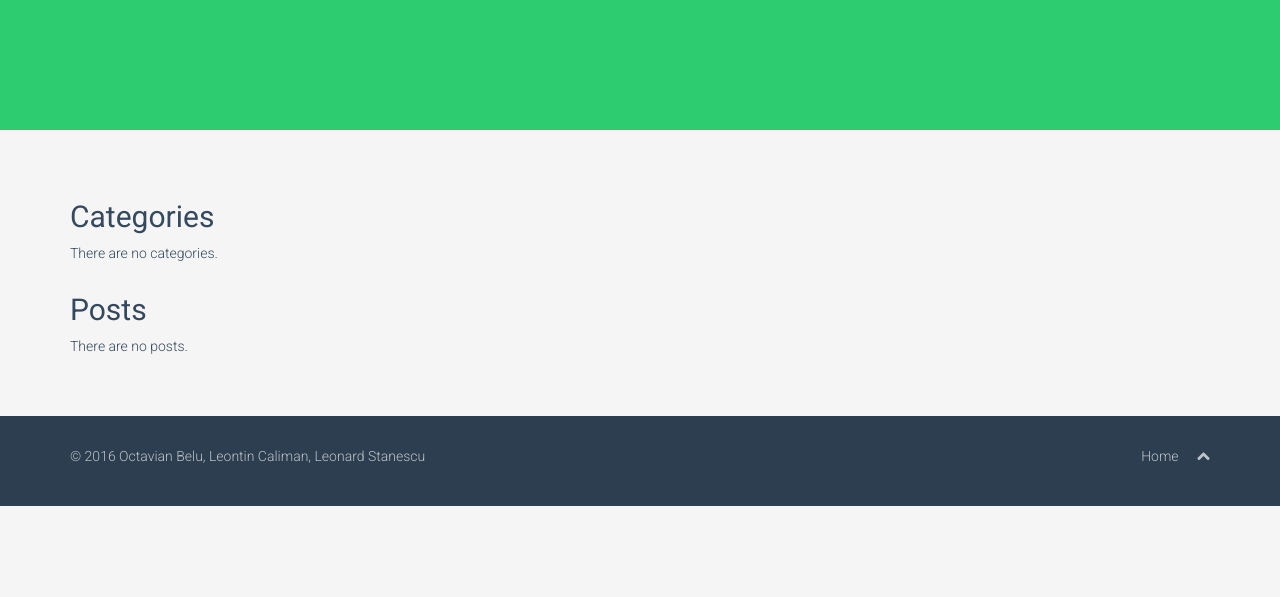
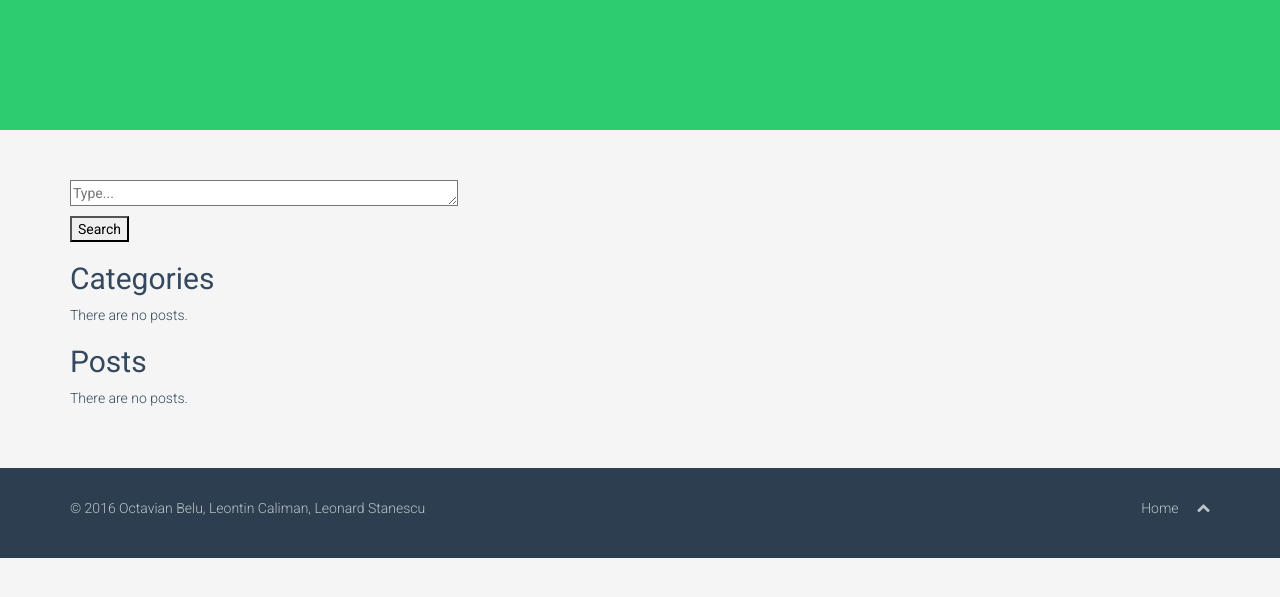
Before and after one commit to awpcourse/hihi-news-portal, a Django app: page / in a window 1280 px wide. Shown: the part 80-677 px from the top of the page. Run offline with Django 3.2, Linux system fonts and the light colour scheme; data that the repository does not hold is empty.

Commit message:
added search

```diff
--- a/news_portal/forms.py
+++ b/news_portal/forms.py
@@ -1,9 +1,18 @@
-from django.forms import Form, CharField, Textarea, PasswordInput
+from django.forms import Form, CharField, Textarea, PasswordInput, TextInput
+
 
 class NewsItemCommentForm(Form):
     text = CharField(widget=Textarea(
         attrs={'rows': 4, 'cols': 50, 'placeholder': 'Write a comment...'}),
         label='')
+
+
 class UserLoginForm(Form):
     username = CharField(max_length=30)
     password = CharField(widget=PasswordInput)
+
+
+class SearchForm(Form):
+    text = CharField(widget=Textarea(
+        attrs={'rows': 1, 'cols': '50', 'placeholder': 'Type...'}),
+        label='')
--- a/news_portal/models.py
+++ b/news_portal/models.py
@@ -19,6 +19,7 @@ class News(models.Model):
     def get_absolute_url(self):
         return ('news_details', None, { 'slug': self.slug })
 
+
 class Category(models.Model):
     title = models.CharField(max_length=100, db_index=True)
     slug = models.SlugField(max_length=100, db_index=True)
@@ -34,6 +35,7 @@ class Category(models.Model):
     def get_absolute_url(self):
         return ('view_category', None, { 'slug': self.slug })
 
+
 class NewsComment(models.Model):
     text = models.TextField(max_length=100)
     date_added = models.DateTimeField(auto_now_add=True)
--- a/news_portal/settings.py
+++ b/news_portal/settings.py
@@ -65,6 +65,8 @@ TEMPLATES = [
                 'django.template.context_processors.request',
                 'django.contrib.auth.context_processors.auth',
                 'django.contrib.messages.context_processors.messages',
+                'django.core.context_processors.csrf',
+
             ],
             'string_if_invalid': '---DEBUG WARNING: undefined template variable not found---',
         },
--- a/news_portal/templates/index.html
+++ b/news_portal/templates/index.html
@@ -2,13 +2,18 @@
 {% block title %}Welcome to my blog{% endblock %}
 
 {% block content %}
+
+
     <div class="row">
         <div class="col-xs-12">
+     <form method="post" action="search/">
+        {% csrf_token %}
+        {{ form.as_p }}
+        <button type="submit">Search</button>
+      </form>
+
+
     <h2>Categories</h2>
-        </div>
-    </div>
-    <div class="row">
-        <div class="col-xs-12">
     {% if categories %}
         <ul>
         {% for category in categories %}
@@ -16,13 +21,9 @@
         {% endfor %}
         </ul>
     {% else %}
-                <div>There are no categories.</div>
+        <p>There are no posts.</p>
     {% endif %}
-        </div>
-    </div>
 
-    <div class="row">
-        <div class="col-xs-12">
     <h2>Posts</h2>
         </div>
     </div>
--- a/news_portal/urls.py
+++ b/news_portal/urls.py
@@ -25,6 +25,7 @@ urlpatterns = [
     url(r'^accounts/logout/$', views.logout_view, name='logout'),
     url(r'^categories/(?P<slug>[^\.]+)', views.view_category, name='view_category'),
     url(r'^news/(?P<slug>[^\.]+)', views.news_details, name='news_details'),
+    url(r'^search/', views.search_view, name='search'),
 ]
 
 urlpatterns += staticfiles_urlpatterns()
--- a/news_portal/views.py
+++ b/news_portal/views.py
@@ -5,9 +5,12 @@ from django.contrib.auth.decorators import login_required
 from django.shortcuts import render_to_response, get_object_or_404
 from news_portal.forms import UserLoginForm
 from django.shortcuts import redirect, render
+from django.db.models import Q
 
 from news_portal.models import News, Category, NewsComment
 from news_portal.forms import NewsItemCommentForm
+from news_portal.forms import SearchForm
+
 
 class LoginRequiredMixin(object):
     @classmethod
@@ -17,11 +20,15 @@ class LoginRequiredMixin(object):
 
 
 def index(request):
+    form = SearchForm()
     context = {
+        'form': form,
         'categories': Category.objects.all(),
         'posts': News.objects.all()[:5]
     }
+
     return render(request, 'index.html', context)
+
 
 def view_category(request, slug):
     category = get_object_or_404(Category, slug=slug)
@@ -31,6 +38,8 @@ def view_category(request, slug):
     }
     return render(request, 'view_category.html', context)
 
+
+@login_required
 def news_details(request, slug):
     news_item = News.objects.get(slug=slug)
     category = Category.objects.get(title=news_item.category)
@@ -77,3 +86,23 @@ def login_view(request):
 def logout_view(request):
     logout(request)
     return redirect('index')
+
+
+def search_view(request):
+
+    context = {}
+
+    if request.method == 'GET':
+        form = SearchForm()
+
+    elif request.method == 'POST':
+        form = SearchForm(request.POST)
+
+        if form.is_valid():
+            text = form.cleaned_data['text']
+            # posts = News.objects.filter(title=text)
+            posts = News.objects.filter(Q(title__contains=text) | Q(body__contains=text))
+            context['posts'] = posts
+
+    context['form'] = form
+    return render(request, 'search.html', context)
```
Also changed, not shown: news_portal/templates/search.html (added, +26 -0 lines). Lines whose indentation alone changed are shown as unchanged.
